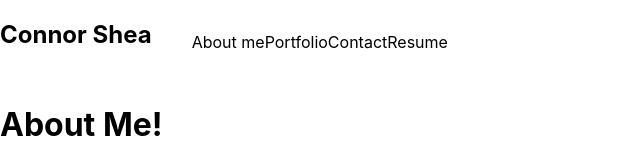
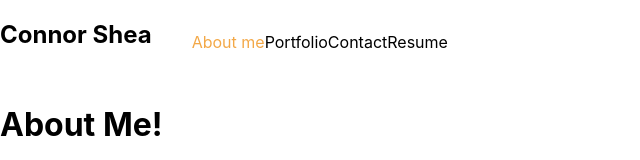
Before and after one commit to connorshea15/shea-portfolio, a React (Create React App) app: page / in a window 1280 px wide. Shown: the top 160 px of the page, without its empty margins (0-640 px from the left). Built offline with nearby package versions, Linux system fonts and the light colour scheme.

Commit message:
Highlight selected nav component

```diff
--- a/src/components/Navigation/index.js
+++ b/src/components/Navigation/index.js
@@ -12,22 +12,22 @@ function Navigation(props) {
 
     return (
         <ul className="flex-row">
-            <li className="mx-2">
+            <li className={`mx-2 ${currentSection === 'About' && 'navActive'}`}>
                 <p onClick={() => setCurrentSection('About')} key="About">
                     About me
                 </p>
             </li>
-            <li className="mx-2">
+            <li className={`mx-2 ${currentSection === 'Portfolio' && 'navActive'}`}>
                 <p onClick={() => setCurrentSection('Portfolio')} key="Portfolio">
                     Portfolio
                 </p>
             </li>
-            <li className="mx-2">
+            <li className={`mx-2 ${currentSection === 'Contact' && 'navActive'}`}>
                 <p onClick={() => setCurrentSection('Contact')} key="Contact">
                     Contact
                 </p>
             </li>
-            <li className="mx-2">
+            <li className={`mx-2 ${currentSection === 'Resume' && 'navActive'}`}>
                 <p onClick={() => setCurrentSection('Resume')} key="Resume">
                     Resume
                 </p>
--- a/src/index.css
+++ b/src/index.css
@@ -82,3 +82,7 @@ li {
 li p {
   cursor: pointer;
 }
+
+.navActive {
+  color: #F3A847;
+}
```
